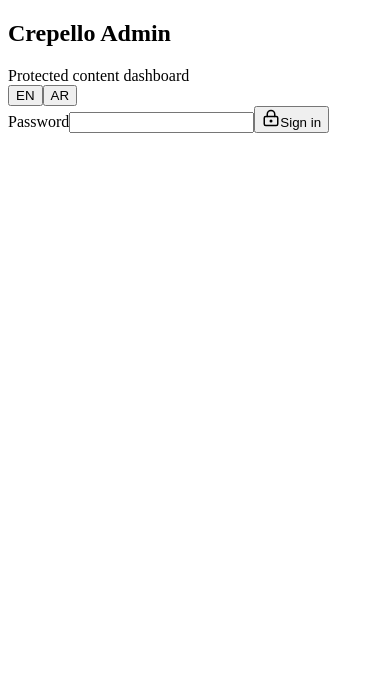
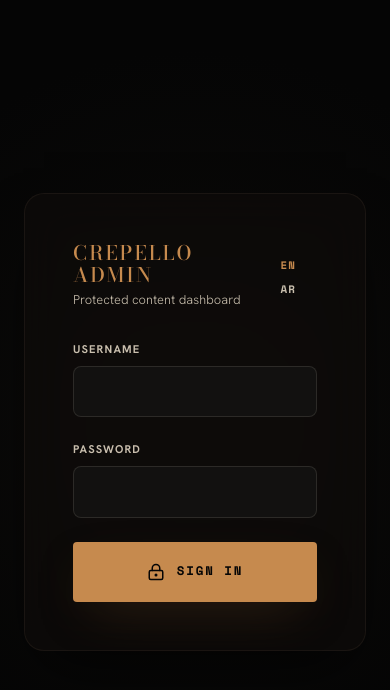
Before and after one commit to dndnlolo1994-alt/crepello-site, a Next.js app: page /admin in a window 390 px wide. Shown: the top 690 px of the page. Built offline with nearby package versions, Linux system fonts and the light colour scheme; no server answers.

Commit message:
Fix admin login and phone direction

```diff
--- /dev/null
+++ b/src/app/admin/layout.tsx
@@ -0,0 +1,69 @@
+import type { Metadata, Viewport } from "next";
+import {
+  Amiri,
+  Bodoni_Moda,
+  Hanken_Grotesk,
+  IBM_Plex_Sans_Arabic,
+  Space_Mono,
+} from "next/font/google";
+
+import "../globals.css";
+
+const hanken = Hanken_Grotesk({
+  subsets: ["latin"],
+  display: "swap",
+  variable: "--font-hanken",
+});
+
+const bodoni = Bodoni_Moda({
+  subsets: ["latin"],
+  display: "swap",
+  variable: "--font-bodoni",
+});
+
+const spaceMono = Space_Mono({
+  subsets: ["latin"],
+  weight: ["400", "700"],
+  display: "swap",
+  variable: "--font-space-mono",
+});
+
+const amiri = Amiri({
+  subsets: ["arabic"],
+  weight: ["400", "700"],
+  display: "swap",
+  variable: "--font-amiri",
+});
+
+const ibmPlexArabic = IBM_Plex_Sans_Arabic({
+  subsets: ["arabic"],
+  weight: ["300", "400", "500", "600", "700"],
+  display: "swap",
+  variable: "--font-ibm-arabic",
+});
+
+export const metadata: Metadata = {
+  title: "Crepello Admin",
+  robots: {
+    index: false,
+    follow: false,
+  },
+};
+
+export const viewport: Viewport = {
+  width: "device-width",
+  initialScale: 1,
+  themeColor: "#050505",
+};
+
+export default function AdminLayout({ children }: { children: React.ReactNode }) {
+  return (
+    <html
+      lang="en"
+      dir="ltr"
+      className={`${hanken.variable} ${bodoni.variable} ${spaceMono.variable} ${amiri.variable} ${ibmPlexArabic.variable}`}
+    >
+      <body>{children}</body>
+    </html>
+  );
+}
--- a/src/app/api/admin/login/route.ts
+++ b/src/app/api/admin/login/route.ts
@@ -1,16 +1,17 @@
 import { NextResponse } from "next/server";
 
-import { adminCookie, createSessionToken, getAdminPassword } from "@/lib/auth";
+import { adminCookie, createSessionToken, getAdminPassword, getAdminUsername } from "@/lib/auth";
 
 type LoginPayload = {
+  username?: string;
   password?: string;
 };
 
 export async function POST(request: Request) {
   const payload = (await request.json().catch(() => ({}))) as LoginPayload;
 
-  if (payload.password !== getAdminPassword()) {
-    return NextResponse.json({ ok: false, message: "Invalid password" }, { status: 401 });
+  if (payload.username !== getAdminUsername() || payload.password !== getAdminPassword()) {
+    return NextResponse.json({ ok: false, message: "Invalid credentials" }, { status: 401 });
   }
 
   const response = NextResponse.json({ ok: true });
--- a/src/app/globals.css
+++ b/src/app/globals.css
@@ -349,6 +349,13 @@ button, input, textarea, select {
   background: var(--gold);
   color: var(--background);
   border-color: var(--gold);
+}
+
+.phone-ltr {
+  direction: ltr;
+  unicode-bidi: isolate;
+  display: inline-block;
+  text-align: left;
 }
 
 /* Sections */
--- a/src/components/admin-login.tsx
+++ b/src/components/admin-login.tsx
@@ -7,6 +7,7 @@ import type { Locale, SiteContent } from "@/lib/types";
 
 export function AdminLogin({ content }: { content: SiteContent }) {
   const [language, setLanguage] = useState<Locale>("en");
+  const [username, setUsername] = useState("");
   const [password, setPassword] = useState("");
   const [status, setStatus] = useState("");
   const [loading, setLoading] = useState(false);
@@ -19,7 +20,7 @@ export function AdminLogin({ content }: { content: SiteContent }) {
     const response = await fetch("/api/admin/login", {
       method: "POST",
       headers: { "Content-Type": "application/json" },
-      body: JSON.stringify({ password }),
+      body: JSON.stringify({ username, password }),
     });
 
     if (response.ok) {
@@ -27,7 +28,7 @@ export function AdminLogin({ content }: { content: SiteContent }) {
       return;
     }
 
-    setStatus(language === "ar" ? "كلمة المرور غير صحيحة." : "Invalid password.");
+    setStatus(language === "ar" ? "بيانات الدخول غير صحيحة." : "Invalid credentials.");
     setLoading(false);
   }
 
@@ -52,6 +53,16 @@ export function AdminLogin({ content }: { content: SiteContent }) {
 
           <form onSubmit={handleSubmit}>
             <label className="form-field">
+              <span>{language === "ar" ? "اسم المستخدم" : "Username"}</span>
+              <input
+                autoComplete="username"
+                onChange={(event) => setUsername(event.target.value)}
+                required
+                type="text"
+                value={username}
+              />
+            </label>
+            <label className="form-field">
               <span>{language === "ar" ? "كلمة المرور" : "Password"}</span>
               <input
                 autoComplete="current-password"
--- a/src/components/public-page.tsx
+++ b/src/components/public-page.tsx
@@ -935,7 +935,7 @@ function BranchesView({ content, language }: { content: SiteContent; language: L
                   {branch.phone && (
                     <div className="flex items-center gap-3 text-xs text-[var(--ink)]">
                       <Phone size={14} className="text-[var(--muted)]" />
-                      <span className="font-light">{branch.phone}</span>
+                      <span className="phone-ltr font-light">{branch.phone}</span>
                     </div>
                   )}
 
@@ -1514,7 +1514,7 @@ function ContactView({ content, language }: { content: SiteContent; language: Lo
                 </p>
                 <p className="flex items-center gap-3 text-white">
                   <Phone size={16} className="text-[var(--gold)]" />
-                  <span>{content.contact.mainPhone}</span>
+                  <span className="phone-ltr">{content.contact.mainPhone}</span>
                 </p>
               </div>
             </div>
@@ -1697,7 +1697,7 @@ function Footer({
                 <Mail size={14} /> {content.contact.email}
               </a>
             </Magnetic>
-            <span className="flex items-center gap-2"><Phone size={14} /> {content.contact.mainPhone}</span>
+            <span className="flex items-center gap-2"><Phone size={14} /> <span className="phone-ltr">{content.contact.mainPhone}</span></span>
           </div>
         </div>
         <div>
--- a/src/lib/auth.ts
+++ b/src/lib/auth.ts
@@ -7,6 +7,10 @@ const sessionTtlMs = 1000 * 60 * 60 * 8;
 
 export function getAdminPassword(): string {
   return process.env.CREPELLO_ADMIN_PASSWORD ?? "crepello-admin";
+}
+
+export function getAdminUsername(): string {
+  return process.env.CREPELLO_ADMIN_USERNAME ?? "admin";
 }
 
 function getSessionSecret(): string {
--- a/src/proxy.ts
+++ b/src/proxy.ts
@@ -9,6 +9,7 @@ export function proxy(request: NextRequest) {
   if (
     pathname.startsWith("/_next") ||
     pathname.startsWith("/api") ||
+    pathname.startsWith("/admin") ||
     pathname.startsWith("/images") ||
     pathname.includes(".") ||
     pathname === "/favicon.ico" ||
```
Also changed, not shown: 1 other file (tests, documents, lock files or other folders).
